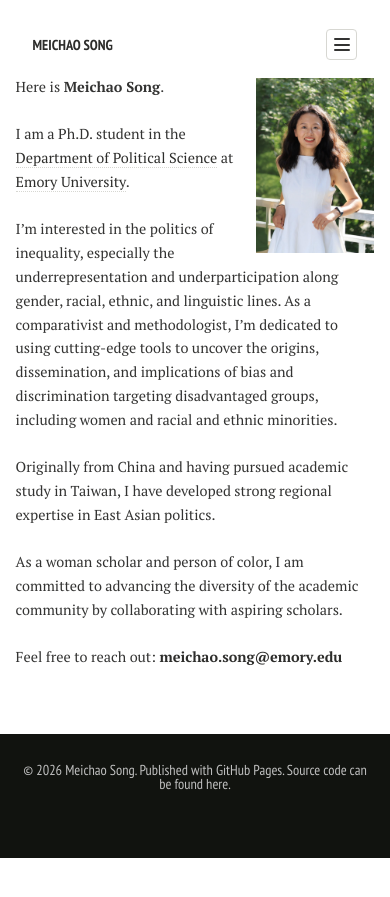
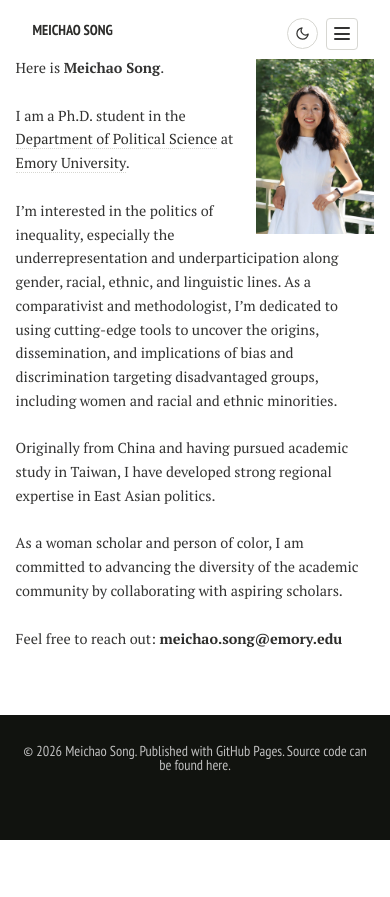
Before and after one commit to MeichaoPoliSci/MeichaoCV202606, a Jekyll site: the page built from index.md, in a window 390 px wide. Shown: the top 897 px of the page. Built offline with Jekyll 4.4.1, drawn with Linux system fonts in a browser that asks for light colours; nearby versions of some CDN libraries; comment, search, counter and statistics services are not loaded; a style sheet for code colours, icons or effects is not loaded.

Commit message:
Keep mobile nav controls visible

```diff
--- a/_includes/navigation.html
+++ b/_includes/navigation.html
@@ -1,21 +1,7 @@
 <div class="navigation-wrapper">
 	<div class="site-name">
 		<a href="{{ "/" | relative_url }}">{{ site.title }}</a>
-    <button id="nav-toggle" class="nav-toggle" type="button" aria-label="Open navigation menu" aria-expanded="false" aria-controls="site-navigation">
-      <span class="nav-toggle__bar"></span>
-      <span class="nav-toggle__bar"></span>
-      <span class="nav-toggle__bar"></span>
-    </button>
-	</div><!-- /.site-name -->
-  {% capture url %}{{ page.url | remove:'index.html' }}{% endcapture %}
-	<div class="top-navigation">
-		<nav id="site-navigation" role="navigation" itemscope itemtype="http://schema.org/SiteNavigationElement">
-		    <ul>
-		        {% for link in site.links %}
-            <li><a href="{{ link.url | relative_url }}" {% if url == link.url %}class="top-navigation-current"{% endif %}>{{ link.title }}</a></li>
-		        {% endfor %}
-		    </ul>
-		</nav>
+    <div class="nav-actions">
       <button id="theme-toggle" class="theme-toggle" type="button" aria-label="Switch color theme" aria-pressed="false">
         <svg class="theme-toggle__icon theme-toggle__sun" viewBox="0 0 24 24" aria-hidden="true">
           <circle cx="12" cy="12" r="4"></circle>
@@ -32,6 +18,22 @@
           <path d="M21 12.79A9 9 0 1 1 11.21 3 7 7 0 0 0 21 12.79z"></path>
         </svg>
       </button>
+      <button id="nav-toggle" class="nav-toggle" type="button" aria-label="Open navigation menu" aria-expanded="false" aria-controls="site-navigation">
+        <span class="nav-toggle__bar"></span>
+        <span class="nav-toggle__bar"></span>
+        <span class="nav-toggle__bar"></span>
+      </button>
+    </div>
+	</div><!-- /.site-name -->
+  {% capture url %}{{ page.url | remove:'index.html' }}{% endcapture %}
+	<div class="top-navigation">
+		<nav id="site-navigation" role="navigation" itemscope itemtype="http://schema.org/SiteNavigationElement">
+		    <ul>
+		        {% for link in site.links %}
+            <li><a href="{{ link.url | relative_url }}" {% if url == link.url %}class="top-navigation-current"{% endif %}>{{ link.title }}</a></li>
+		        {% endfor %}
+		    </ul>
+		</nav>
 	</div><!-- /.top-navigation -->
 </div><!-- /.navigation-wrapper -->
 
--- a/assets/css/theme-toggle.css
+++ b/assets/css/theme-toggle.css
@@ -78,11 +78,21 @@ footer a {
 }
 
 .navigation-wrapper {
+  position: relative;
   color: var(--theme-text);
 }
 
 .site-name {
-  position: relative;
+  position: static;
+}
+
+.nav-actions {
+  display: flex;
+  align-items: center;
+  gap: 0.55rem;
+  position: absolute;
+  top: 2em;
+  right: 8.333333333333334%;
 }
 
 .nav-toggle {
@@ -219,18 +229,20 @@ html[data-theme="dark"] .footer-wrap a:hover {
 
 @media only screen and (max-width: 37.5em) {
   .navigation-wrapper {
-    padding-bottom: 1.75em;
+    padding-top: 1.25em;
+    padding-bottom: 1.5em;
   }
 
   .site-name {
-    display: flex;
-    align-items: center;
-    justify-content: space-between;
-    gap: 1rem;
+    padding-right: 6rem;
   }
 
   .site-name a {
-    flex: 1 1 auto;
+    display: inline-block;
+  }
+
+  .nav-actions {
+    top: 1.25em;
   }
 
   .nav-toggle {
@@ -319,7 +331,6 @@ html[data-theme="dark"] .footer-wrap a:hover {
   }
 
   .theme-toggle {
-    align-self: flex-start;
     margin-top: 0;
   }
 }
```
Lines whose indentation alone changed are shown as unchanged.
